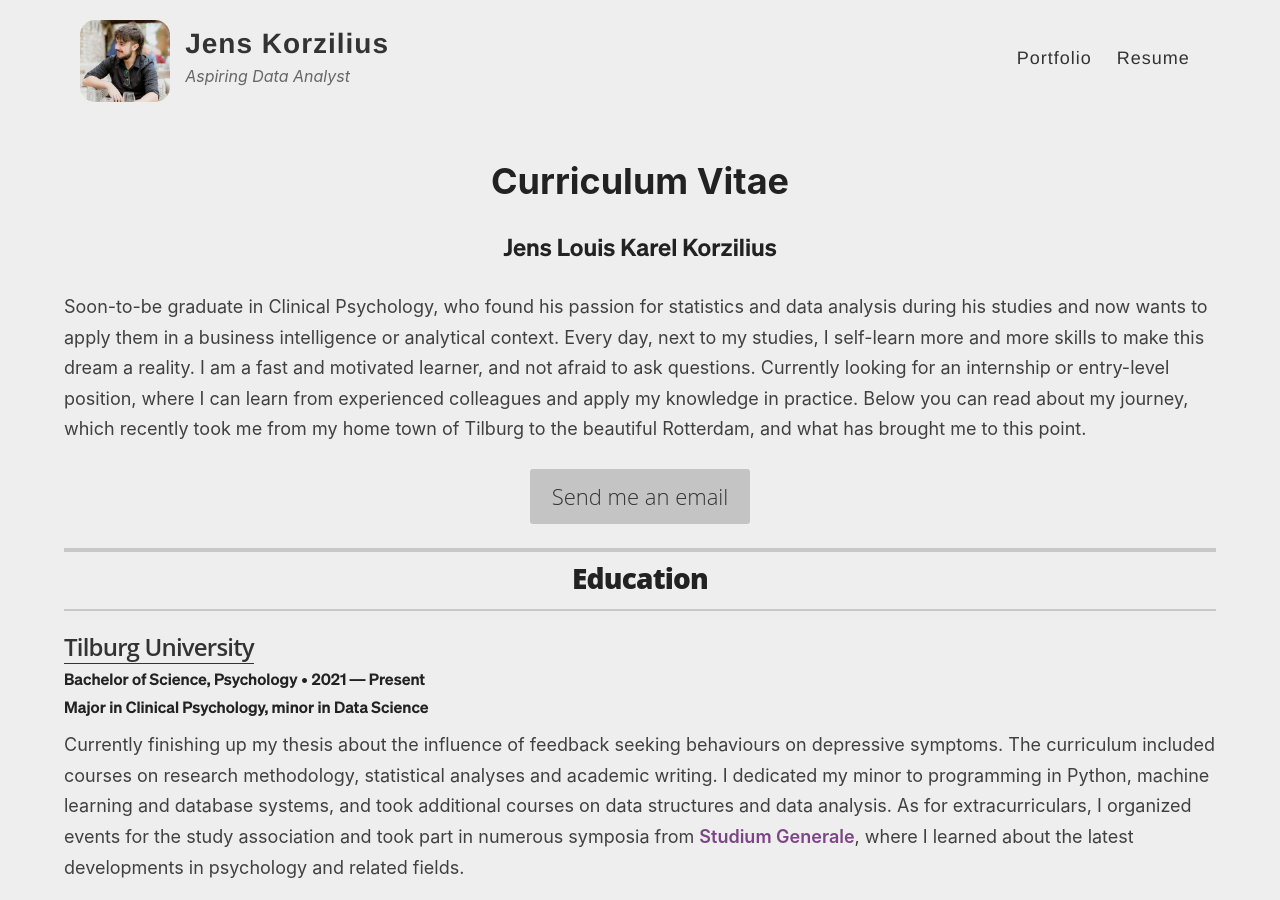
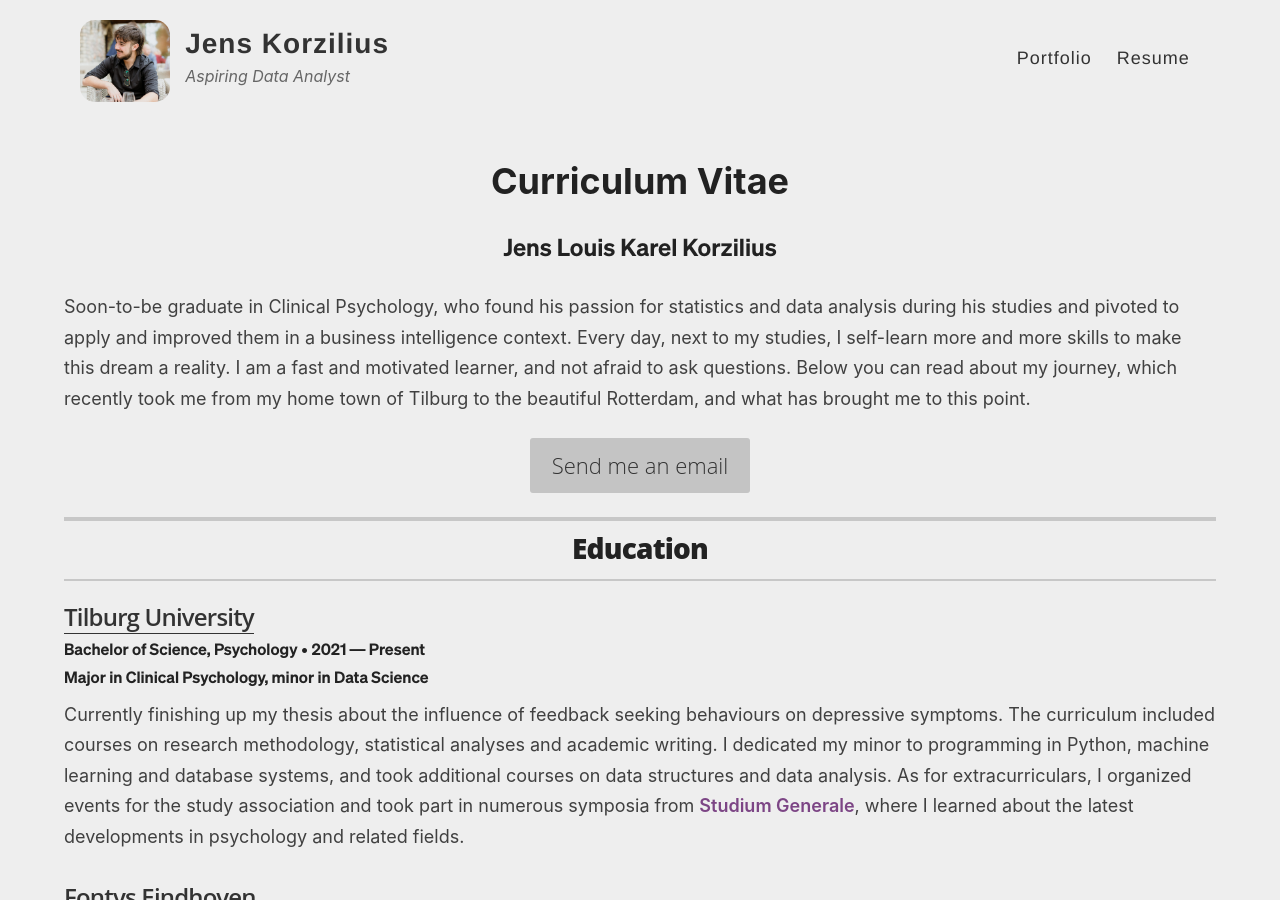
Before and after one commit to Pil0tz/pil0tz.github.io, a Jekyll site: the page built from _pages/resume.md, in a window 1280 px wide and 900 px high. Built offline with Jekyll 4.4.1, drawn with Linux system fonts in a browser that asks for light colours; some of the changed text lies outside the part shown.

```diff
--- a/_config.yml
+++ b/_config.yml
@@ -124,7 +124,7 @@ toc:
   sublist_class: toc__sublist
 
 
-# Resume settings
+###################################################################### Resume settings
 resume_avatar:                  "false"
 resume_name:                    "Curriculum Vitae"
 resume_title:                   "Jens Louis Karel Korzilius"
@@ -134,17 +134,16 @@ resume_contact_email:           "jenskorzilius@hotmail.com"
 
 # the next two items are used for schema itemprops in _layouts/resume.html
 resume_contact_telephone:       "06-xxx.xxx.xx"
-resume_contact_address:         "Frits Ruysstraat, Rotterdam, The Netherlands"
+resume_contact_address:         "Kralingen, Rotterdam, The Netherlands"
 
-resume_header_contact_info:     "02-12-2001 • Frits Ruysstraat, Rotterdam • jenskorzilius@hotmail.com"
+resume_header_contact_info:     "02-12-2001 • Kralingen, Rotterdam • jenskorzilius@hotmail.com"
 display_header_contact_info:    "false"
 
 resume_header_intro: |
   Soon-to-be graduate in Clinical Psychology, who found his passion for statistics and data analysis during his studies
-  and now wants to apply them in a business intelligence or analytical context.
+  and pivoted to apply and improved them in a business intelligence context.
   Every day, next to my studies, I self-learn more and more skills to make this dream a reality.
   I am a fast and motivated learner, and not afraid to ask questions.
-  Currently looking for an internship or entry-level position, where I can learn from experienced colleagues and apply my knowledge in practice.
   Below you can read about my journey, which recently took me from my home town of Tilburg to the beautiful Rotterdam, and what has brought me to this point.
 
 # use "yes" to display the email contact button,
--- a/_data/skills.yml
+++ b/_data/skills.yml
@@ -12,7 +12,7 @@
 - skill: Data Analysis in Python
   description: |
     I've been using Pandas, statsmodels and many more for data manipulation and cleaning, along with Seaborn, Matplotlib, Plotly and more for visualization.
-    With these packages I make Jupyter Notebooks about both my personal interests and important issues, which will be shared on this website.
+    With these packages I make Jupyter Notebooks about both my personal interests and important issues, the results of which will be shared on this website.
 
 - skill: SQL
   description: |
```
Also changed, not shown: _data/experience.yml (+9 -0 lines).
